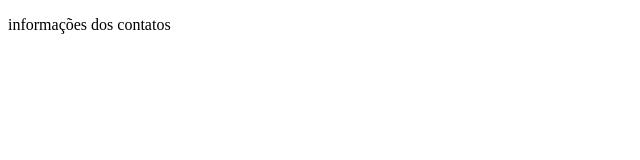
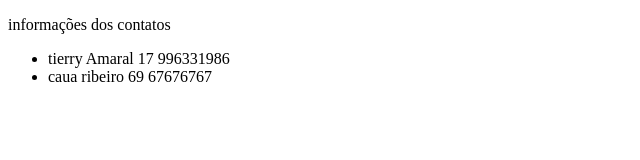
Before and after one commit to tierrykamaralDS/prova-git-github, a plain HTML site: page contato.html in a window 1280 px wide. Shown: the whole page, without its empty margins (0-640 px from the left). Drawn offline with Linux system fonts and the light colour scheme.

Commit message:
coloquei as listas - contato.html

```diff
--- a/contato.html
+++ b/contato.html
@@ -7,5 +7,9 @@
 </head>
 <body>
     <p>informações dos contatos</p>
+    <ul>
+        <li>tierry Amaral 17 996331986</li>
+        <li>caua ribeiro 69 67676767</li>
+    </ul>
 </body>
 </html>
```
